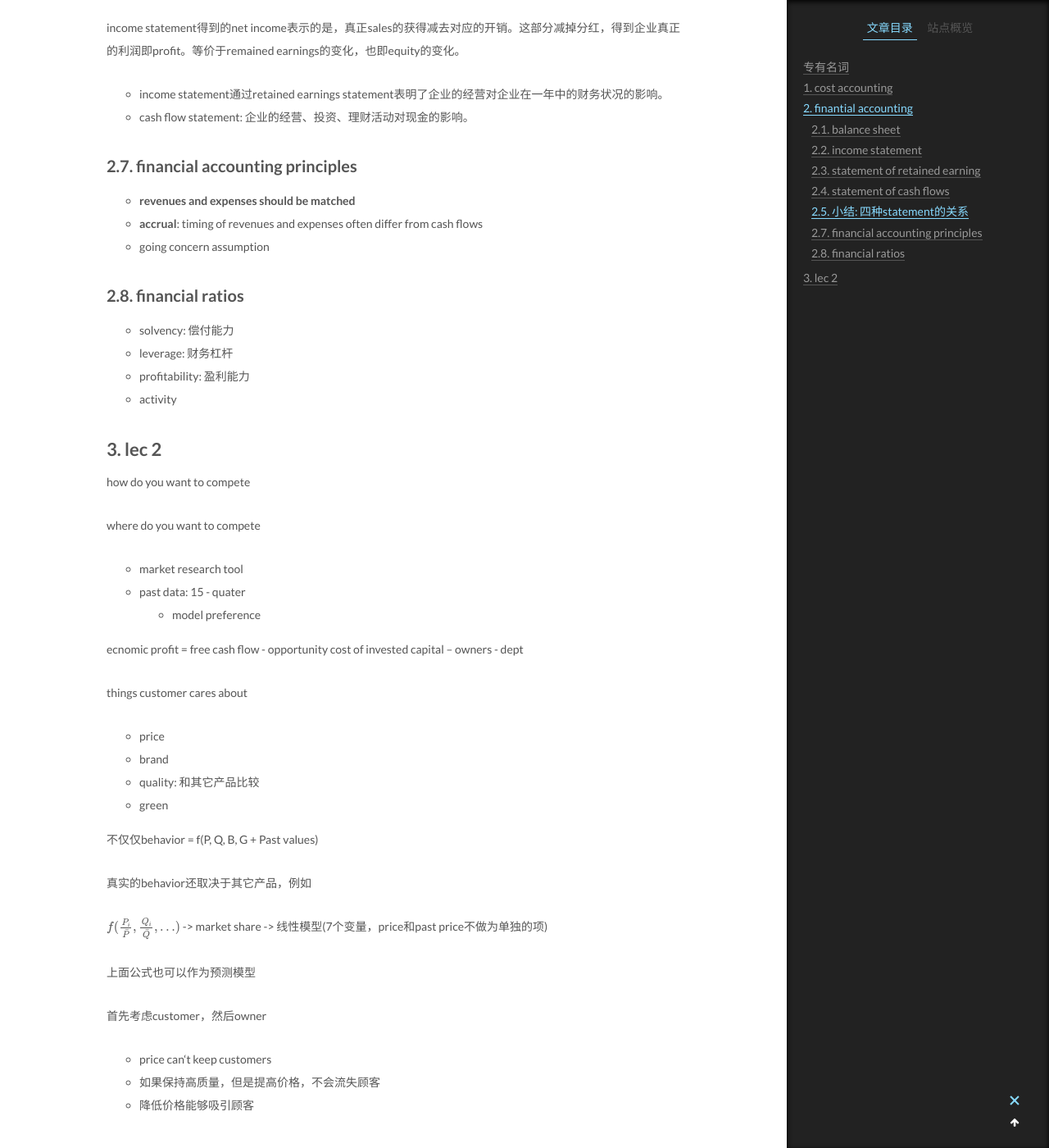
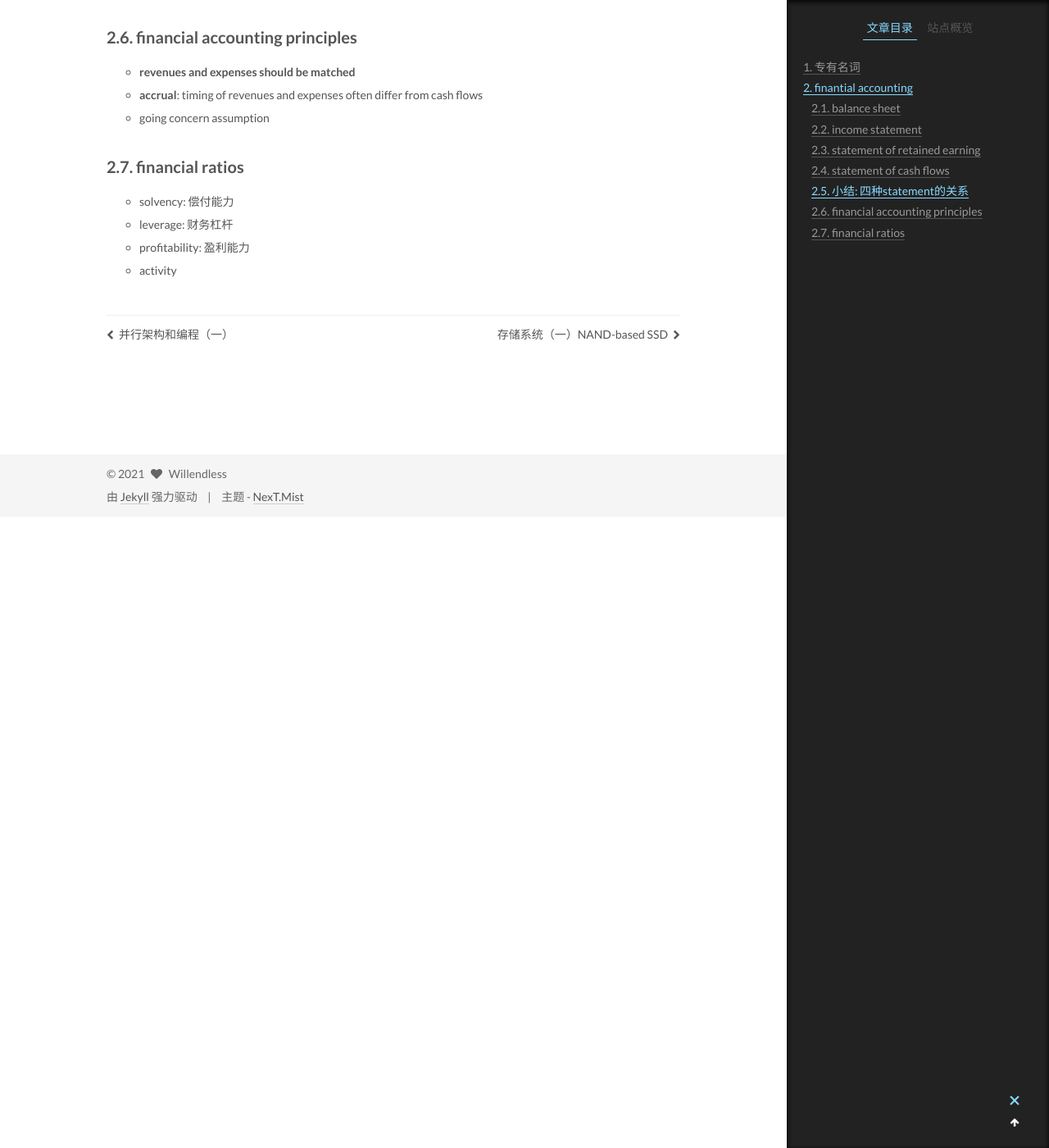
Before and after one commit to Willendless/willendless.github.io, a Jekyll site: the page built from _posts/2021-8-30-经管（一）.md, in a window 1280 px wide and 1400 px high, scrolled down 4882 px. Shown: the whole window at 82% size. Built offline with Jekyll 4.4.1, drawn with Linux system fonts in a browser that asks for light colours; formulas are drawn with MathJax 3; comment, search, counter and statistics services are not loaded; some of the changed text lies outside the part shown.

Commit message:
chore: update post

```diff
--- a/_posts/2021-8-30-经管（一）.md
+++ b/_posts/2021-8-30-经管（一）.md
@@ -13,7 +13,7 @@ category: 经管
 
 总的来说，accounting system包括financial accounting和managerial accounting（有时也称为cost accounting）两部分。区别在于对应的accounting report的受众。financial accounting report针对供应商、投资者、顾客、投资者等，managerial accounting report针对内部管理者。
 
-financial accounting
+**financial accounting**
 
 + 4类financial statement
   + balance sheet
@@ -23,13 +23,7 @@ financial accounting
 + 2类account
   + permanent account和temporary account
 
-## 专有名词
-
-+ dividend: 分红
-
-## 1. cost accounting
-
-cost accounting
+**cost accounting**
 
 + fixed: **固定开销**
   + not change with sale, ensurance
@@ -150,55 +143,15 @@ income statement得到的net income表示的是，真正sales的获得减去对
 + income statement通过retained earnings statement表明了企业的经营对企业在一年中的财务状况的影响。
 + cash flow statement: 企业的经营、投资、理财活动对现金的影响。
 
-### 2.7. financial accounting principles
+### 2.6. financial accounting principles
 
 + **revenues and expenses should be matched**
 + **accrual**: timing of revenues and expenses often differ from cash flows
 + going concern assumption
 
-### 2.8. financial ratios
+### 2.7. financial ratios
 
 + solvency: 偿付能力
 + leverage: 财务杠杆
 + profitability: 盈利能力
 + activity
-
-<!-- ## 复式簿记（double entry bookkeeping）
-
-+ debit: 借方，持有的钱
-+ credit: 贷方，欠的钱 -->
-
-## 3. lec 2
-
-how do you want to compete
-
-where do you want to compete
-
-+ market research tool
-+ past data: 15 - quater
-  + model preference
-
-ecnomic profit = free cash flow - opportunity cost of invested capital -- owners
-                                                                        - dept
-
-things customer cares about
-
-+ price
-+ brand
-+ quality: 和其它产品比较
-+ green
-
-
-不仅仅behavior = f(P, Q, B, G + Past values)
-
-真实的behavior还取决于其它产品，例如
-
-$f(\frac{P_i}{\bar{P}}, \frac{Q_i}{\bar{Q}}, ...)$ -> market share -> 线性模型(7个变量，price和past price不做为单独的项)
-
-上面公式也可以作为预测模型
-
-首先考虑customer，然后owner
-
-+ price can‘t keep customers
-+ 如果保持高质量，但是提高价格，不会流失顾客
-+ 降低价格能够吸引顾客
```
Also changed, not shown: other parts of _posts/2021-8-30-经管（一）.md (+8 -9 lines).
